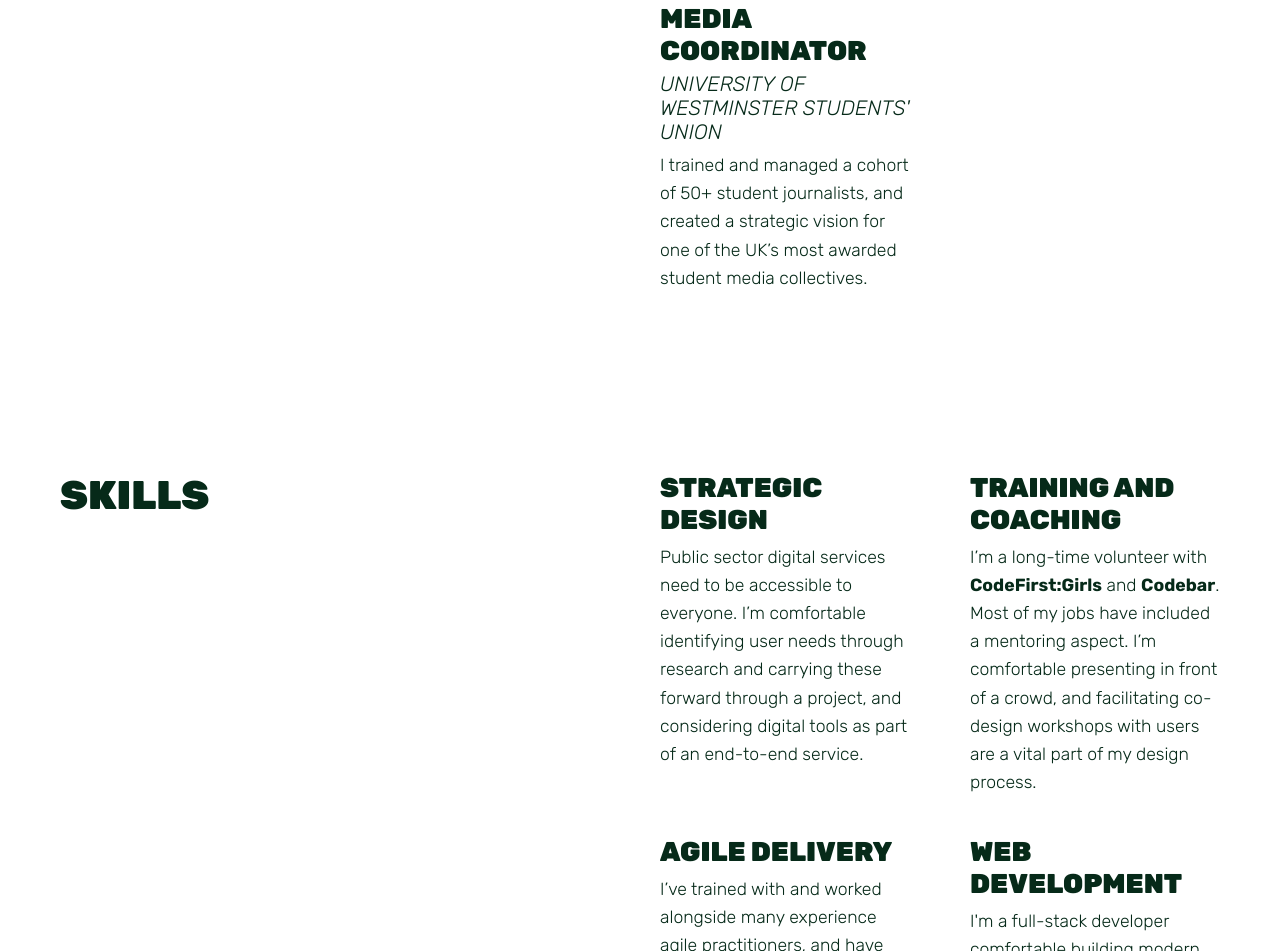
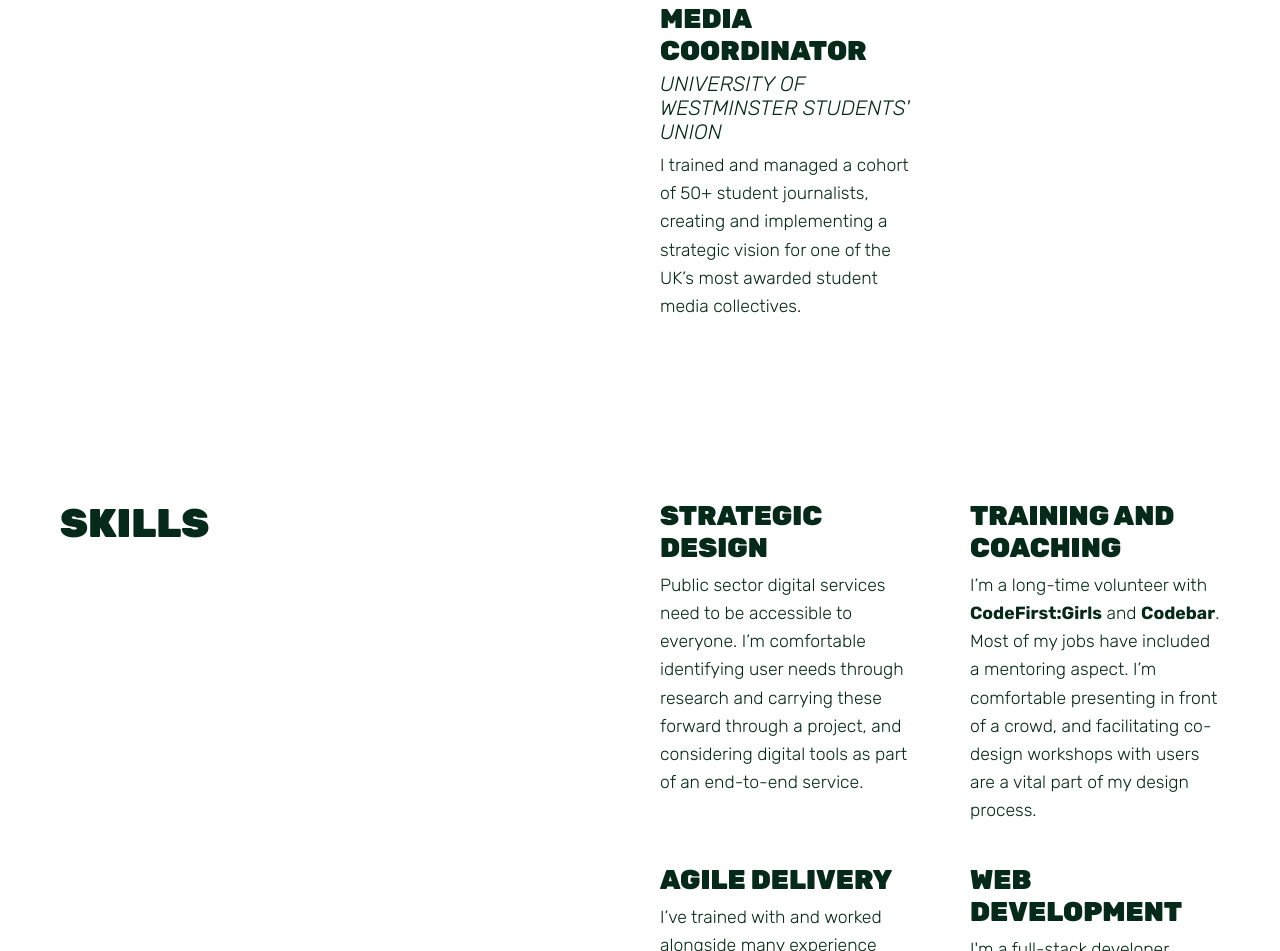
Before and after one commit to jhackett1/jayehackett, a Gatsby site: page / in a window 1280 px wide. Shown: the part 2219-3170 px from the top of the page. Built offline with nearby package versions, Linux system fonts and the light colour scheme; Gatsby itself is replaced by a stand-in of ours.

Commit message:
update copy

```diff
--- a/src/layouts/index.js
+++ b/src/layouts/index.js
@@ -75,7 +75,7 @@ const Layout = ({
                 <li className="list-item">
                     <h3 className="list-item__title">Media coordinator</h3>
                     <p className="list-item__caption">University of Westminster Students' Union</p>
-                    <p className="list-item__description">I trained and managed a cohort of 50+ student journalists, and created a strategic vision for one of the UK’s most awarded student media collectives.</p>
+                    <p className="list-item__description">I trained and managed a cohort of 50+ student journalists, creating and implementing a strategic vision for one of the UK’s most awarded student media collectives.</p>
                 </li>
             </ul>
         </section>
```
